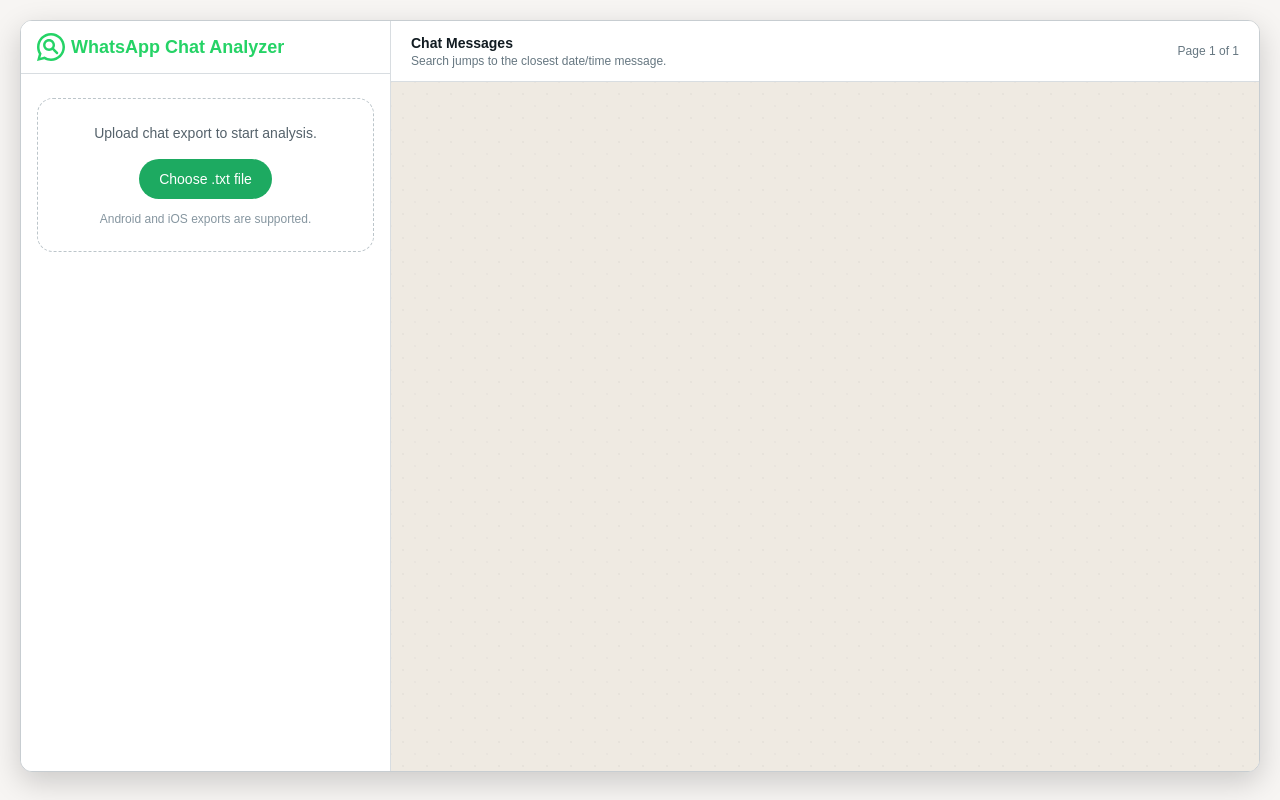
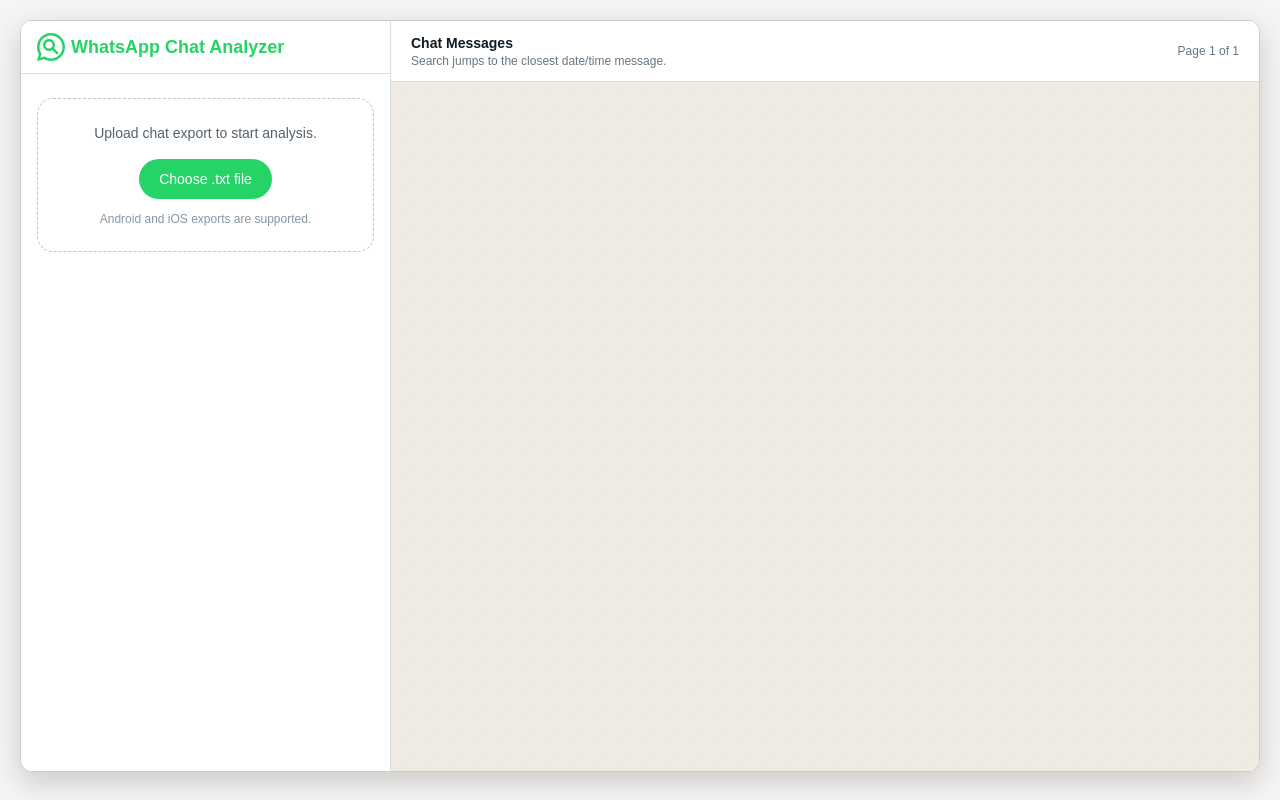
Before and after one commit to mihajloslav/wa_chat_analyzer, a Next.js app: page / in a window 1280 px wide. Built offline with nearby package versions, Linux system fonts and the light colour scheme.

Commit message:
color fix

```diff
--- a/src/app/page.tsx
+++ b/src/app/page.tsx
@@ -341,7 +341,7 @@ export default function Home() {
                   <input type="file" accept=".txt" onChange={handleFileUpload} className="hidden" id="file-upload" />
                   <label
                     htmlFor="file-upload"
-                    className="inline-flex cursor-pointer items-center rounded-full bg-[#1DAA61] px-5 py-2.5 text-sm font-medium text-white transition hover:bg-[#189754]"
+                    className="inline-flex cursor-pointer items-center rounded-full bg-[#25D366] px-5 py-2.5 text-sm font-medium text-white transition hover:bg-[#189754]"
                   >
                     Choose .txt file
                   </label>
```
